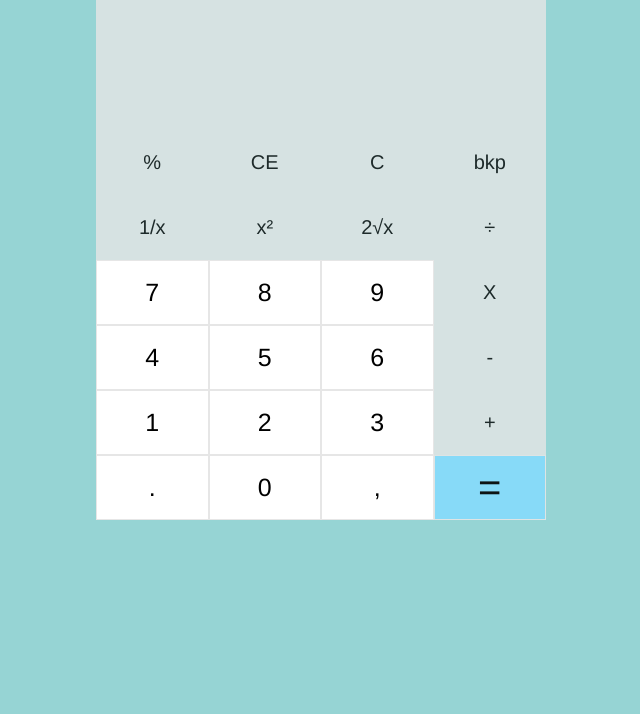
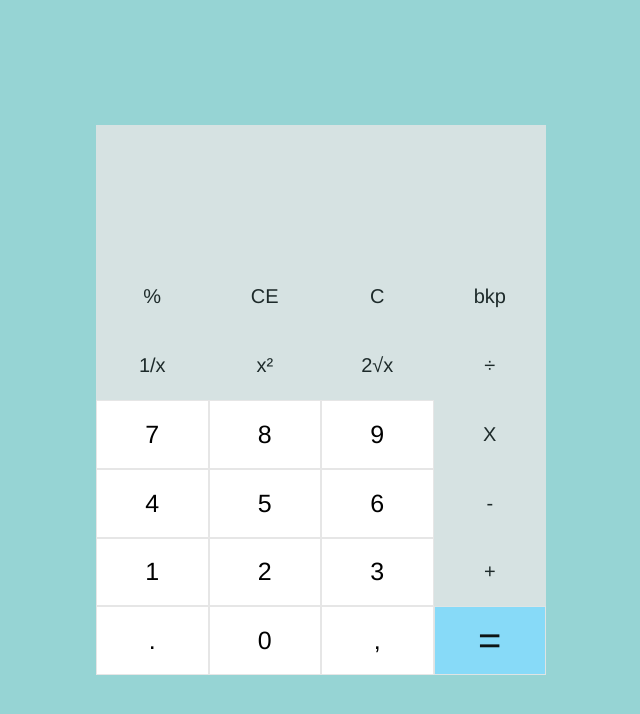
Before and after one commit to wagneralbuquerque/Calculadora-Windows, a plain HTML site: page index.html in a window 1280 px wide. Shown: the whole page, without its empty margins (319-959 px from the left). Drawn offline with Linux system fonts and the light colour scheme; files whose address does not match are found by name.

Commit message:
Atualizacoes CALCULADORA WINDOWS

```diff
--- a/style.css
+++ b/style.css
@@ -2,15 +2,22 @@
 
   margin: 0;
   padding: 0;
-  box-sizing: border-box;
   background-color: #96d4d4;
+}
+
+.tit {
+  font-family: Arial, Helvetica, sans-serif;
+  font-size: 50pt;
+
+
 }
 
 .container {
 
-  display: grid;
-  justify-content: center;
-  align-content: center;
+  position: absolute;
+  transform: translate(-50%, -50%);
+  left: 50%;
+  top: 50%;
 
 
 }
@@ -19,14 +26,16 @@
 .gridDigitos {
 
   display: grid;
-  justify-content: center;
-  height: 520px;
+  height: 550px;
   width: 450px;
   grid-template-columns: repeat(4, 4fr);
   grid-template-rows: repeat(8, 1fr);
 
 
 }
+
+
+
 
 
 .visor {
@@ -47,6 +56,11 @@ button {
   font-size: 25px;
   font-family: Helvetica;
   border: 0.5px solid #e6e6e6;
+
+}
+
+button:hover {
+  background-color: #d6e2e2;
 
 }
 
```
